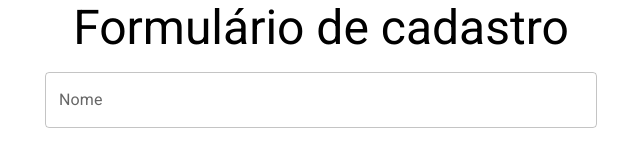
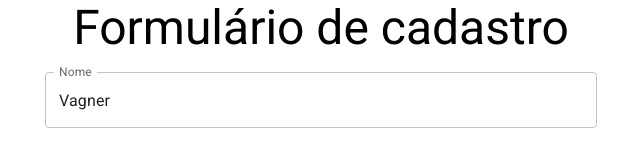
Before and after one commit to hbauhvagner/react-functions, a React (Create React App) app: page / in a window 1280 px wide. Shown: the top 150 px of the page, without its empty margins (319-959 px from the left). Built offline with nearby package versions, Linux system fonts and the light colour scheme.

Commit message:
UseState

```diff
--- a/src/components/FormularioCadastro/FormularioCadastro.jsx
+++ b/src/components/FormularioCadastro/FormularioCadastro.jsx
@@ -1,7 +1,8 @@
 import { Button, FormControlLabel, Switch, TextField } from "@mui/material";
+import { useState } from "react";
 
 export default function FormularioCadastro() {
-    let nome = '';
+    const [nome, setNome] = useState('Vagner');
 
     return (
         <form onSubmit={event => {
@@ -13,7 +14,7 @@ export default function FormularioCadastro() {
                 onChange={event => {
                     nome = event.target.value;
 
-                    if (nome.length > 3) {
+                    if (nome.length >= 3) {
                         nome = nome.substring(0, 3);
                     }
                 }}
```
